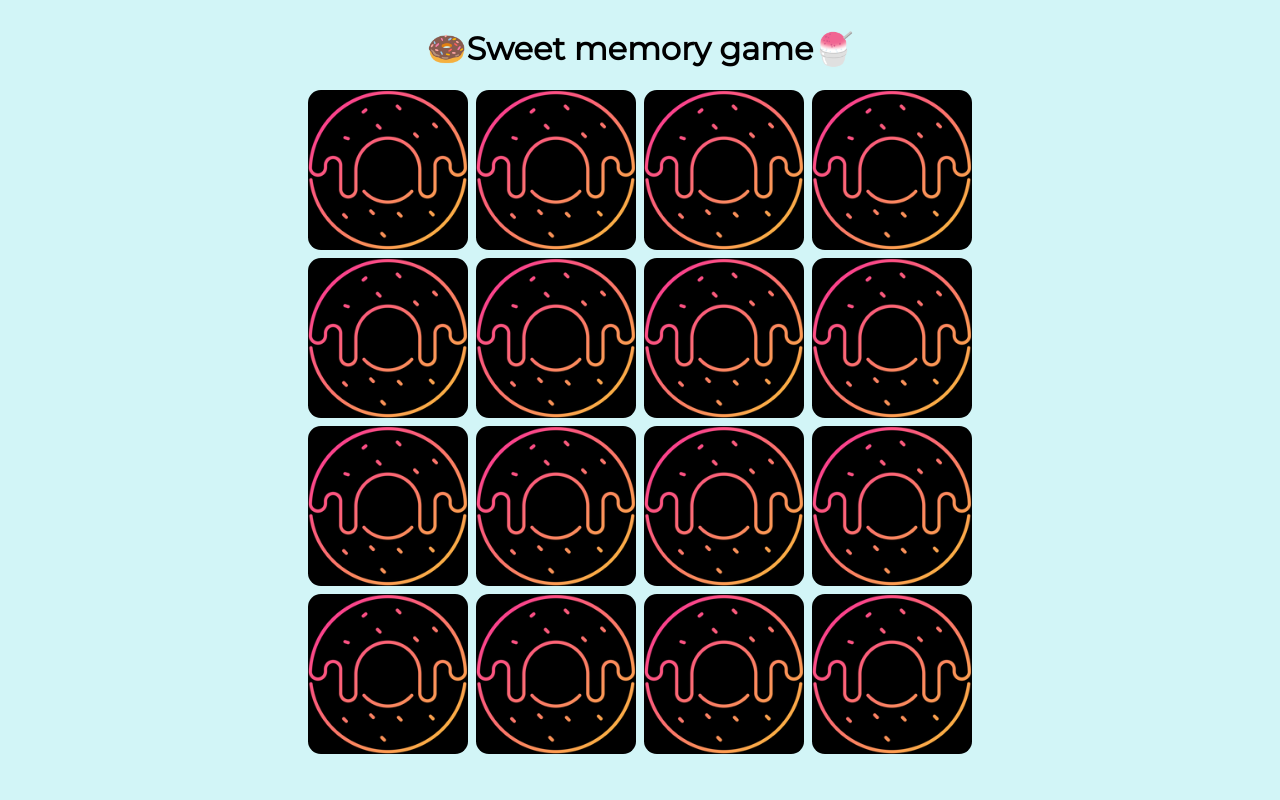
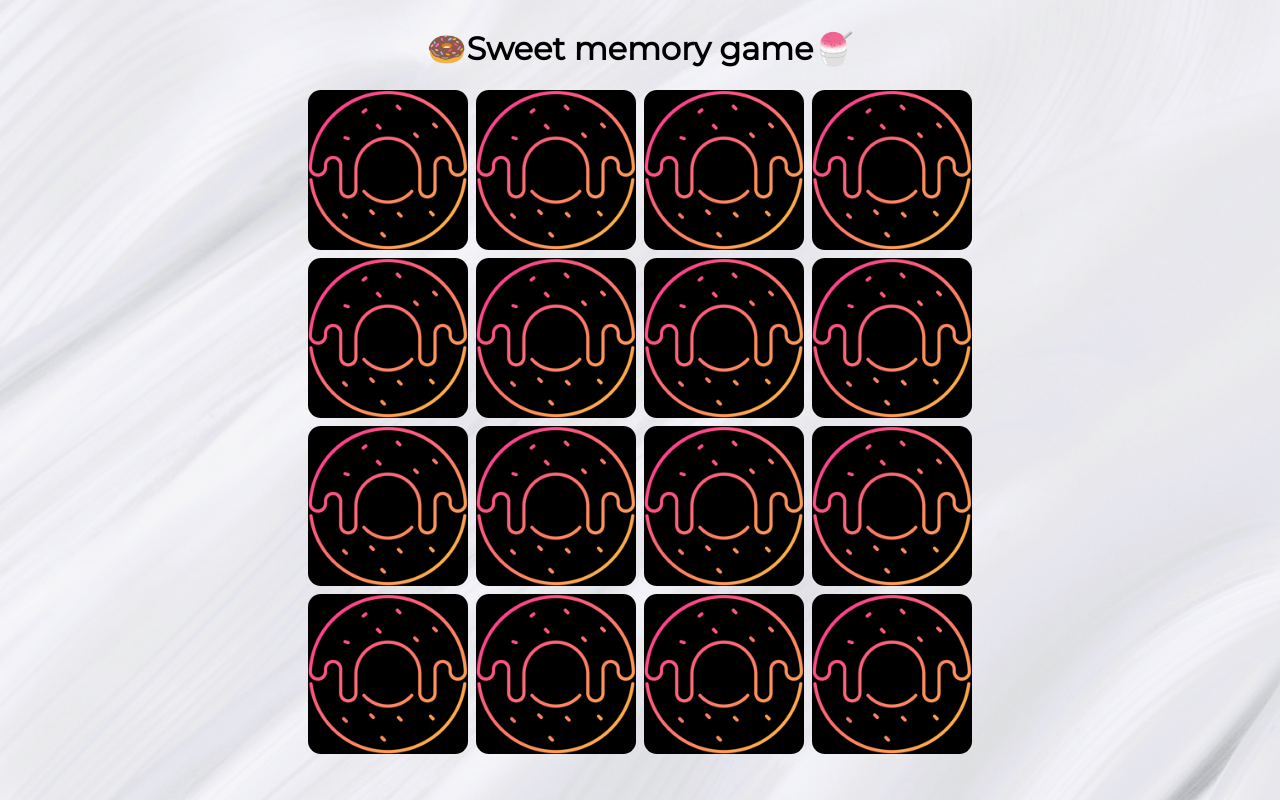
Before and after one commit to riittagerhards/card-memory, a React (Vite) app: page / in a window 1280 px wide. Built offline with nearby package versions, Linux system fonts and the light colour scheme.

Commit message:
✨ Add background

```diff
--- a/src/app/globals.css
+++ b/src/app/globals.css
@@ -13,5 +13,7 @@ body {
   display: flex;
   align-content: center;
   justify-content: center;
-  background-color: rgb(210, 245, 247);
+  background-image: url(../app/assets/Background.jpg);
+  background-repeat: no-repeat;
+  background-size: 100%;
 }
```
Also changed, not shown: src/app/assets/Background.jpg (added).
